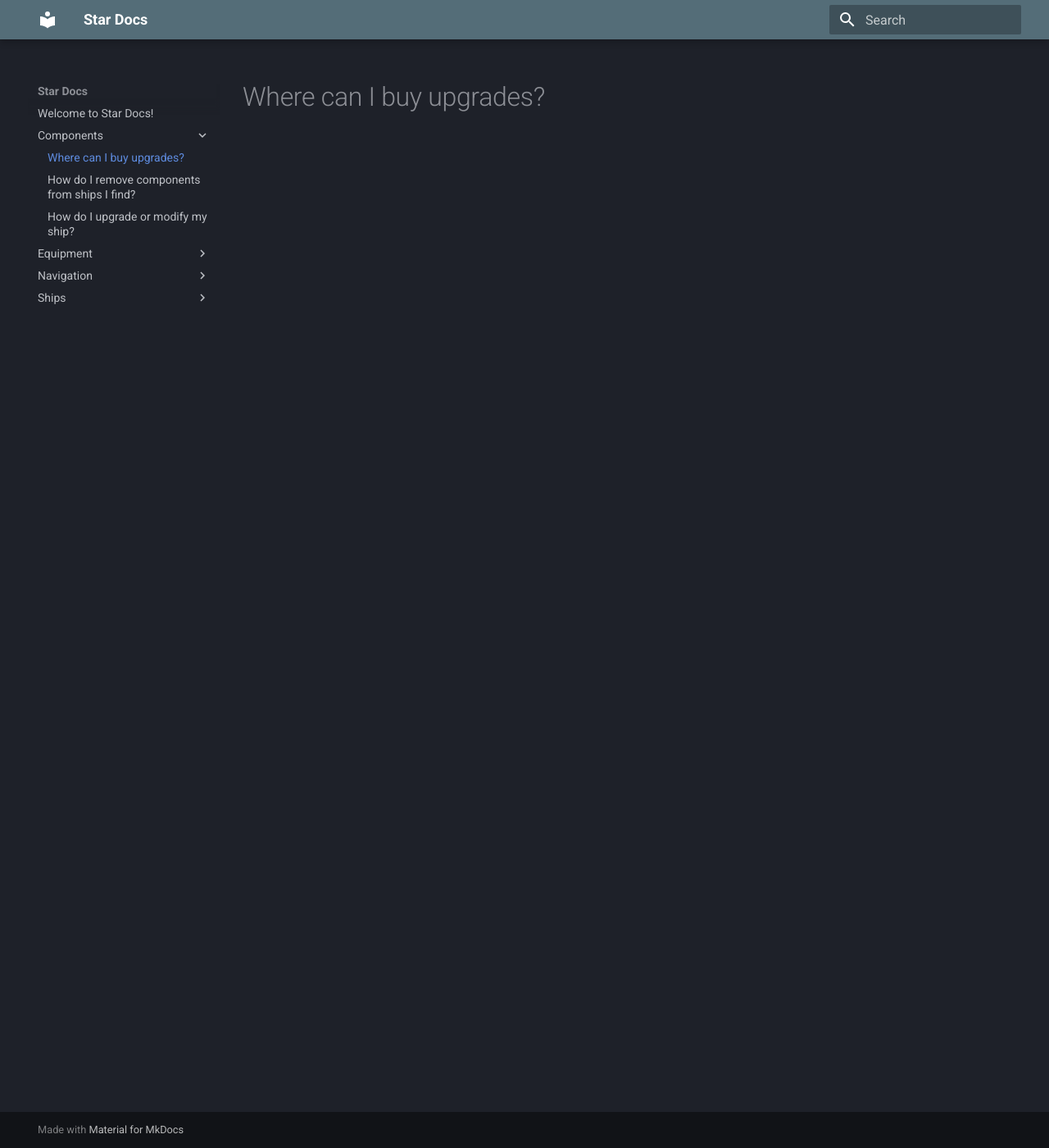
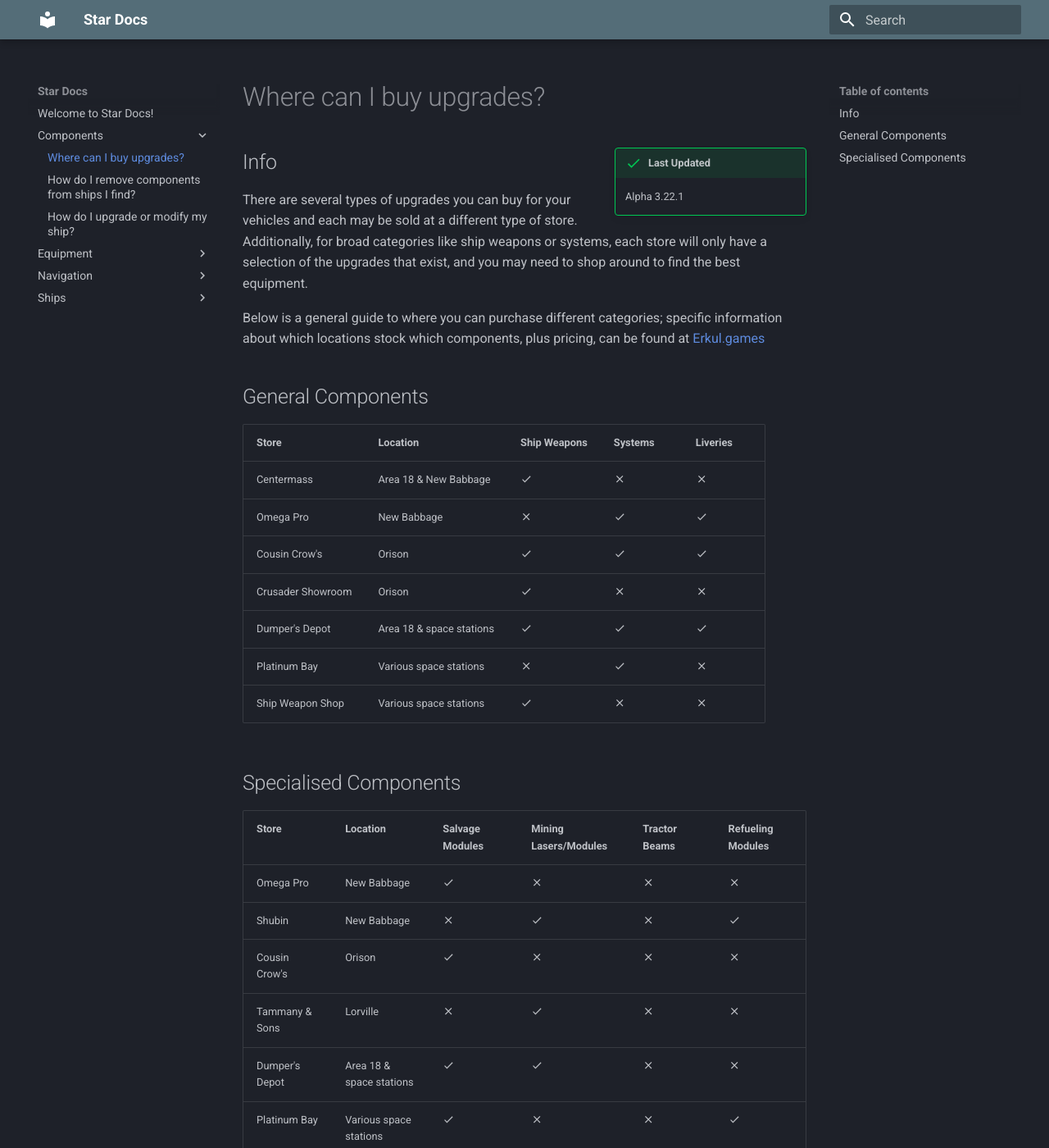
Before and after one commit to Arcodiant/StarDocs, an MkDocs documentation site: the page built from docs/components/buying-components.md, in a window 1280 px wide and 1400 px high. Shown: the whole window at 82% size. Built offline with MkDocs 1.6.1 and Material for MkDocs 9.7.7, drawn with Linux system fonts in a browser that asks for light colours; some of the changed text lies outside the part shown.

Commit message:
Fill out component stores

```diff
--- a/docs/components/buying-components.md
+++ b/docs/components/buying-components.md
@@ -1,3 +1,34 @@
----
-title: Where can I buy upgrades?
----
+# Where can I buy upgrades?
+
+!!! success inline end "Last Updated"
+    Alpha 3.22.1
+
+## Info
+
+There are several types of upgrades you can buy for your vehicles and each may be sold at a different type of store. Additionally, for broad categories like ship weapons or systems, each store will only have a selection of the upgrades that exist, and you may need to shop around to find the best equipment.
+
+Below is a general guide to where you can purchase different categories; specific information about which locations stock which components, plus pricing, can be found at [Erkul.games](https://erkul.games)
+
+## General Components
+
+| Store             | Location                 | Ship Weapons     | Systems          | Liveries         |
+|-------------------|--------------------------|------------------|------------------|------------------|
+| Centermass        | Area 18 & New Babbage    | :material-check: | :material-close: | :material-close: |
+| Omega Pro         | New Babbage              | :material-close: | :material-check: | :material-check: |
+| Cousin Crow's     | Orison                   | :material-check: | :material-check: | :material-check: |
+| Crusader Showroom | Orison                   | :material-check: | :material-close: | :material-close: |
+| Dumper's Depot    | Area 18 & space stations | :material-check: | :material-check: | :material-check: |
+| Platinum Bay      | Various space stations   | :material-close: | :material-check: | :material-close: |
+| Ship Weapon Shop  | Various space stations   | :material-check: | :material-close: | :material-close: |
+
+## Specialised Components
+
+| Store             | Location                 | Salvage Modules  | Mining Lasers/Modules | Tractor Beams    | Refueling Modules |
+|-------------------|--------------------------|------------------|-----------------------|------------------|-------------------|
+| Omega Pro         | New Babbage              | :material-check: | :material-close:      | :material-close: | :material-close:  |
+| Shubin            | New Babbage              | :material-close: | :material-check:      | :material-close: | :material-check:  |
+| Cousin Crow's     | Orison                   | :material-check: | :material-close:      | :material-close: | :material-close:  |
+| Tammany & Sons    | Lorville                 | :material-close: | :material-check:      | :material-close: | :material-close:  |
+| Dumper's Depot    | Area 18 & space stations | :material-check: | :material-check:      | :material-close: | :material-close:  |
+| Platinum Bay      | Various space stations   | :material-check: | :material-close:      | :material-close: | :material-check:  |
+| Refinery Deck     | Various space stations   | :material-close: | :material-check:      | :material-check: | :material-check:  |
--- a/mkdocs.yml
+++ b/mkdocs.yml
@@ -24,6 +24,9 @@ markdown_extensions:
   - admonition
   - attr_list
   - pymdownx.details
+  - pymdownx.emoji:
+      emoji_index: !!python/name:material.extensions.emoji.twemoji
+      emoji_generator: !!python/name:material.extensions.emoji.to_svg
   - pymdownx.snippets
   - pymdownx.superfences
   - pymdownx.tabbed:
```
